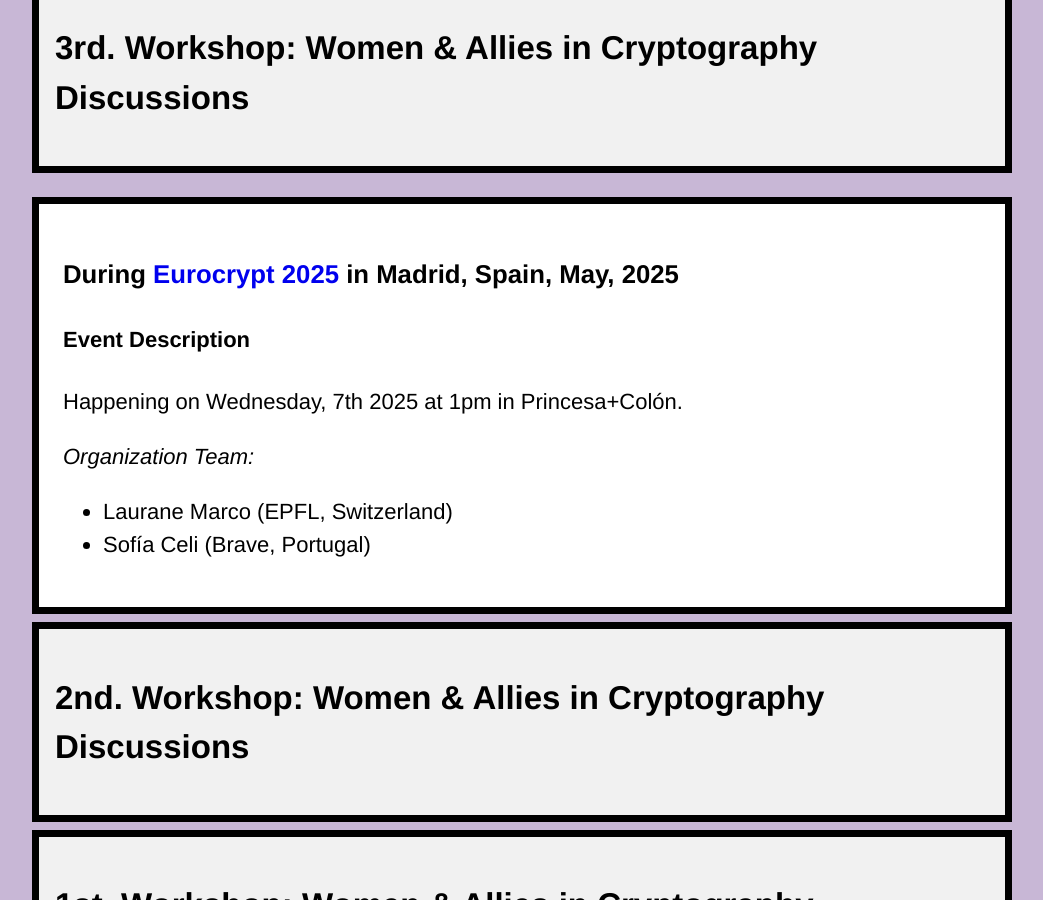
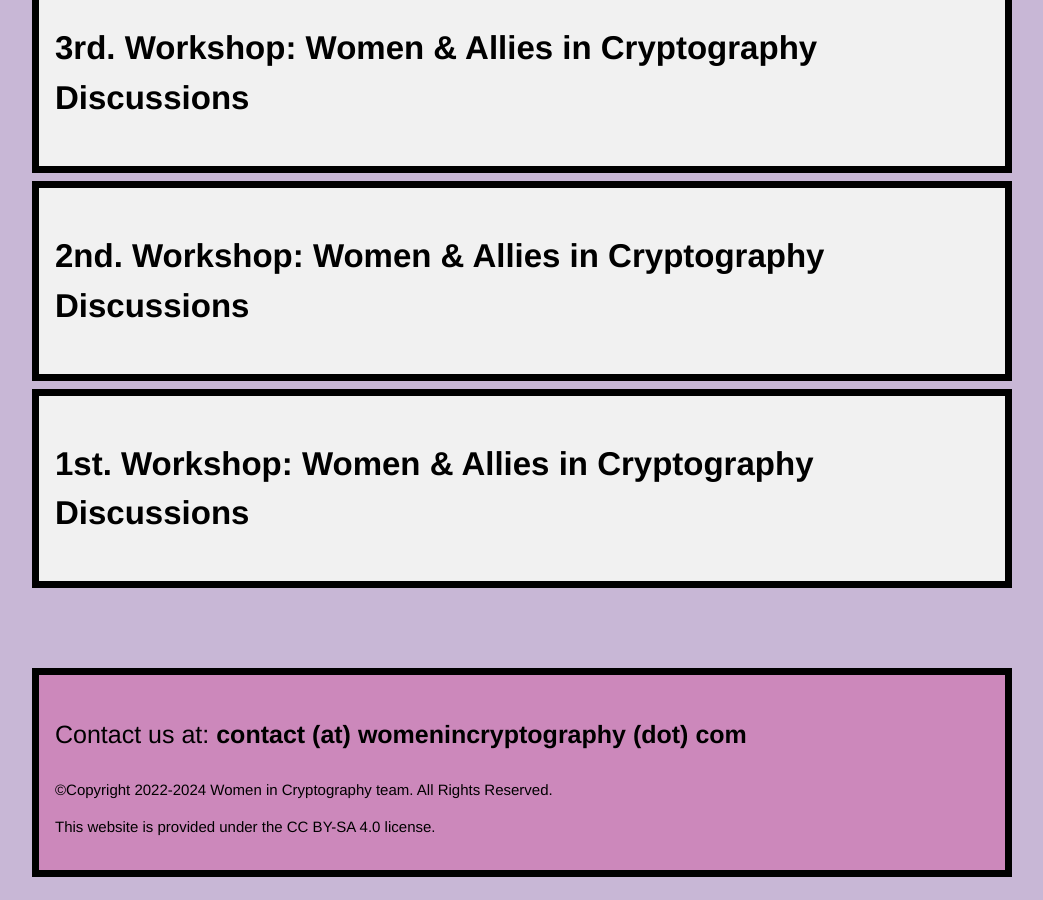
Before and after one commit to women-in-cryptography/women-in-cryptography-website, a Jekyll site: the page built from workshop.html, in a window 1280 px wide and 900 px high, scrolled down 1381 px. Shown: the whole window, without its empty margins (118-1161 px from the left). Built offline with Jekyll 4.4.1, drawn with Linux system fonts in a browser that asks for light colours; a style sheet for code colours, icons or effects is not loaded.

Commit message:
fixed something on the collapse

```diff
--- a/workshop.html
+++ b/workshop.html
@@ -39,7 +39,7 @@ tags: menu
 
 <input type="checkbox" id="collapsible4" class="toggle">
 <label for="collapsible4" class="collapsible-btn"><h2>3rd. Workshop: Women & Allies in Cryptography Discussions</h2></label>
-<div class="regular-description-fixed">
+<div class="regular-description">
   <h2></h2>
   <h3>During <a href="https://eurocrypt.iacr.org/2025/program.php" target="_blank">Eurocrypt 2025</a> in Madrid, Spain, May, 2025</h3>
   <h4>Event Description</h4>
```
